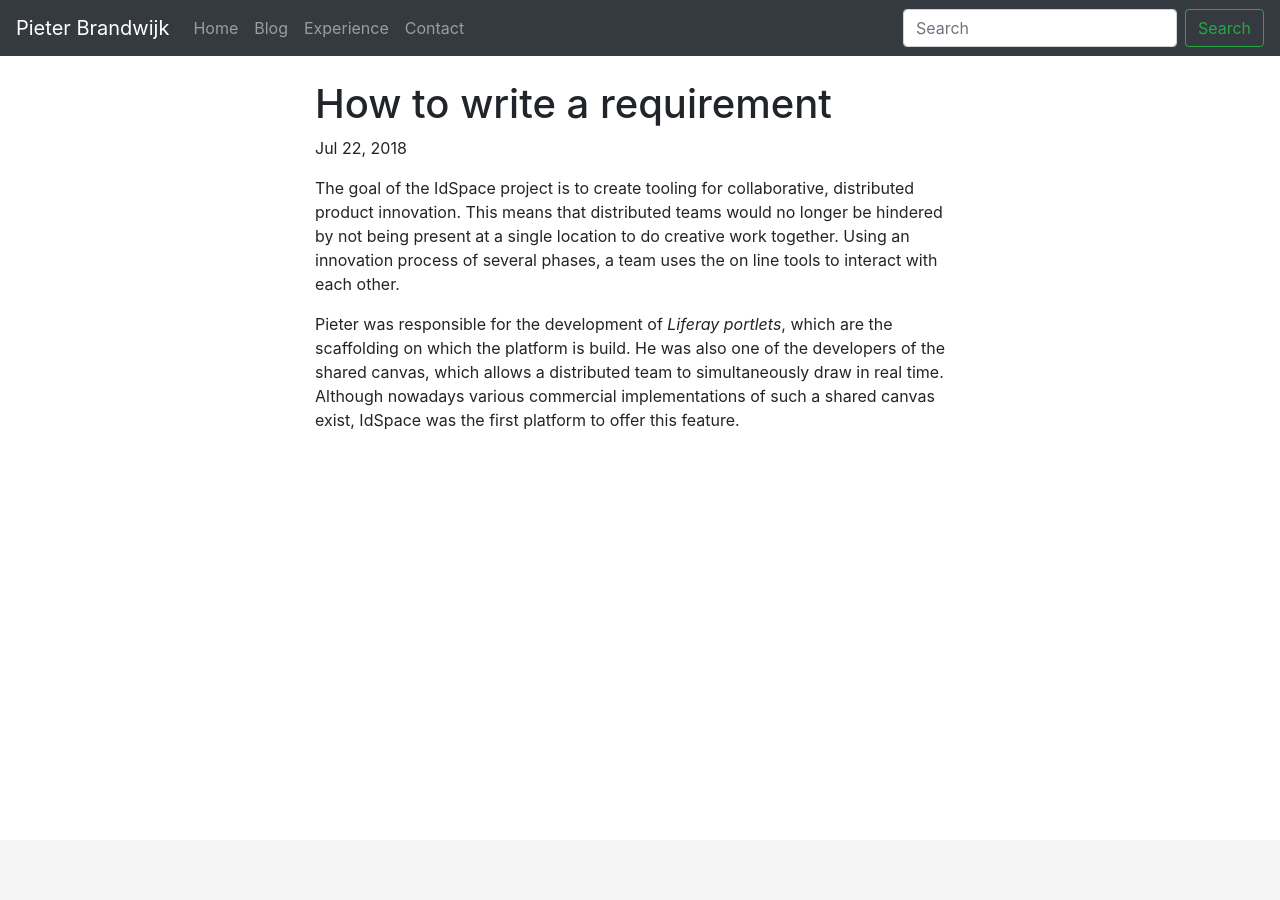
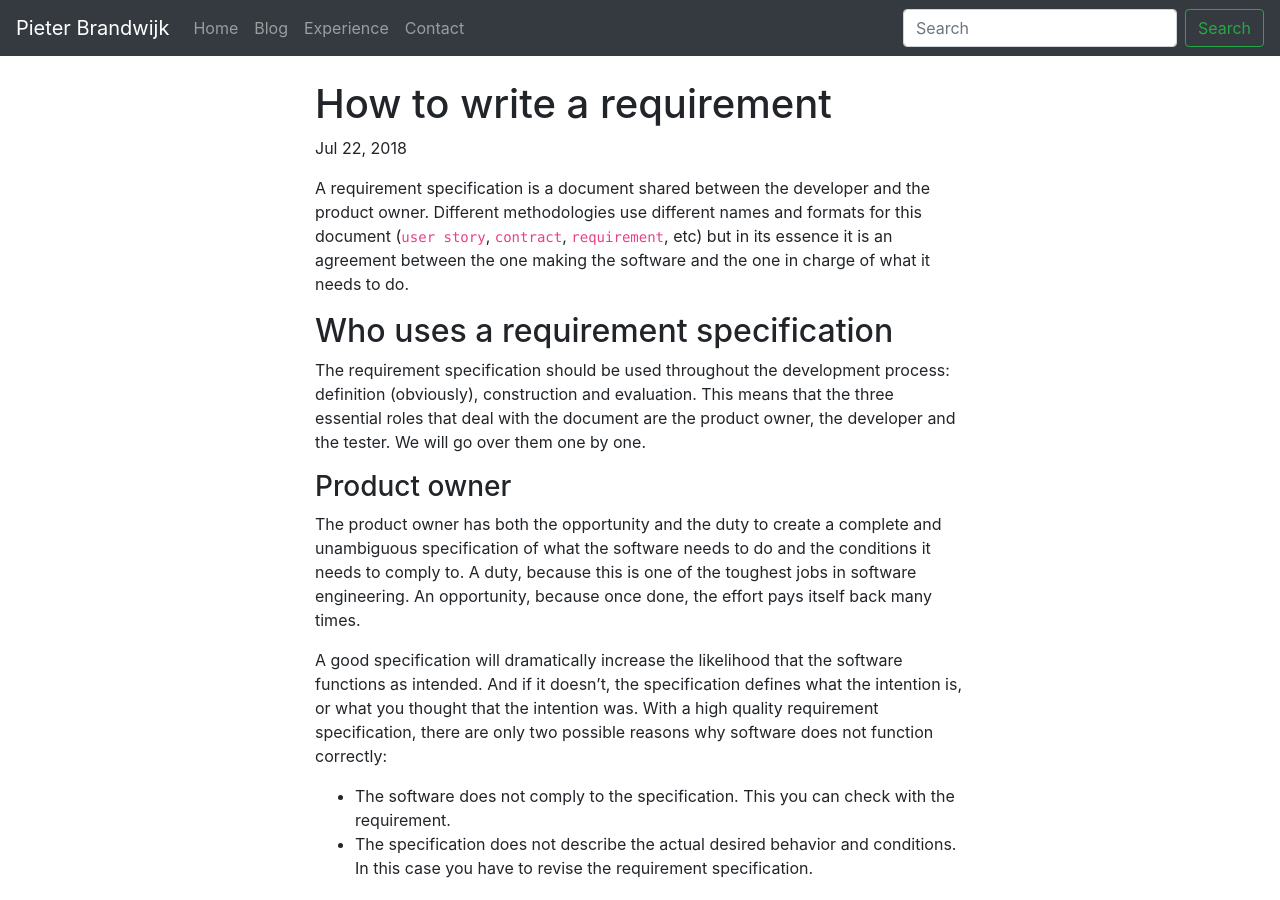
Before and after one commit to pbrandwijk/pbrandwijk.github.io, a Jekyll site: the page built from _posts/2018-07-22-how-to-write-a-requirement.md, in a window 1280 px wide and 900 px high. Built offline with Jekyll 4.4.1, drawn with Linux system fonts in a browser that asks for light colours; nearby versions of some CDN libraries; comment, search, counter and statistics services are not loaded; some of the changed text lies outside the part shown.

Commit message:
Update post content

```diff
--- a/_posts/2018-07-22-how-to-write-a-requirement.md
+++ b/_posts/2018-07-22-how-to-write-a-requirement.md
@@ -2,9 +2,31 @@
 layout:   post
 title:    "How to write a requirement"
 date:     2018-07-22 12:00:00 +0200
-tags:     quality
+tags:     quality requirements
 featured_article:   true
 ---
-The goal of the IdSpace project is to create tooling for collaborative, distributed product innovation. This means that distributed teams would no longer be hindered by not being present at a single location to do creative work together. Using an innovation process of several phases, a team uses the on line tools to interact with each other.
+A requirement specification is a document shared between the developer and the product owner. Different methodologies use different names and formats for this document (`user story`, `contract`, `requirement`, etc) but in its essence it is an agreement between the one making the software and the one in charge of what it needs to do.
 
-Pieter was responsible for the development of *Liferay portlets*, which are the scaffolding on which the platform is build. He was also one of the developers of the shared canvas, which allows a distributed team to simultaneously draw in real time. Although nowadays various commercial implementations of such a shared canvas exist, IdSpace was the first platform to offer this feature.
+## Who uses a requirement specification
+The requirement specification should be used throughout the development process: definition (obviously), construction and evaluation. This means that the three essential roles that deal with the document are the product owner, the developer and the tester. We will go over them one by one.
+
+### Product owner
+The product owner has both the opportunity and the duty to create a complete and unambiguous specification of what the software needs to do and the conditions it needs to comply to. A duty, because this is one of the toughest jobs in software engineering. An opportunity, because once done, the effort pays itself back many times.
+
+A good specification will dramatically increase the likelihood that the software functions as intended. And if it doesn't, the specification defines what the intention is, or what you thought that the intention was. With a high quality requirement specification, there are only two possible reasons why software does not function correctly:
+* The software does not comply to the specification. This you can check with the requirement.
+* The specification does not describe the actual desired behavior and conditions. In this case you have to revise the requirement specification.
+
+If you do not have a high quality requirement specification, there is a third possible reason why software does not function correctly. Countless development projects have failed because of this and innumerable hours and unimaginable sums of money have been wasted due to it:
+* The specification does not fully define what the desired behavior and conditions are, leaving everybody, including yourself, guessing.
+
+In this last case, what needs fixing first is your requirement specification. Try to fix the software first and you're in for a lot of headache.
+
+### Developer
+Developers obviously use the requirement specification to implement the software. This alone is reason enough why the specification should be as clear as possible. But other than that, the requirement document gives structure to the code base. Changes that functionally go together can be traced if the requirements are set up well. This is also why it is so important to link each commit to version control to a specification.
+
+### Tester
+
+## Essential elements of a requirement specification
+
+## How NOT to deal with requirements
```
Also changed, not shown: _posts/2018-07-22-do-or-dont-shared-development-accounts.md (+2 -2 lines).
